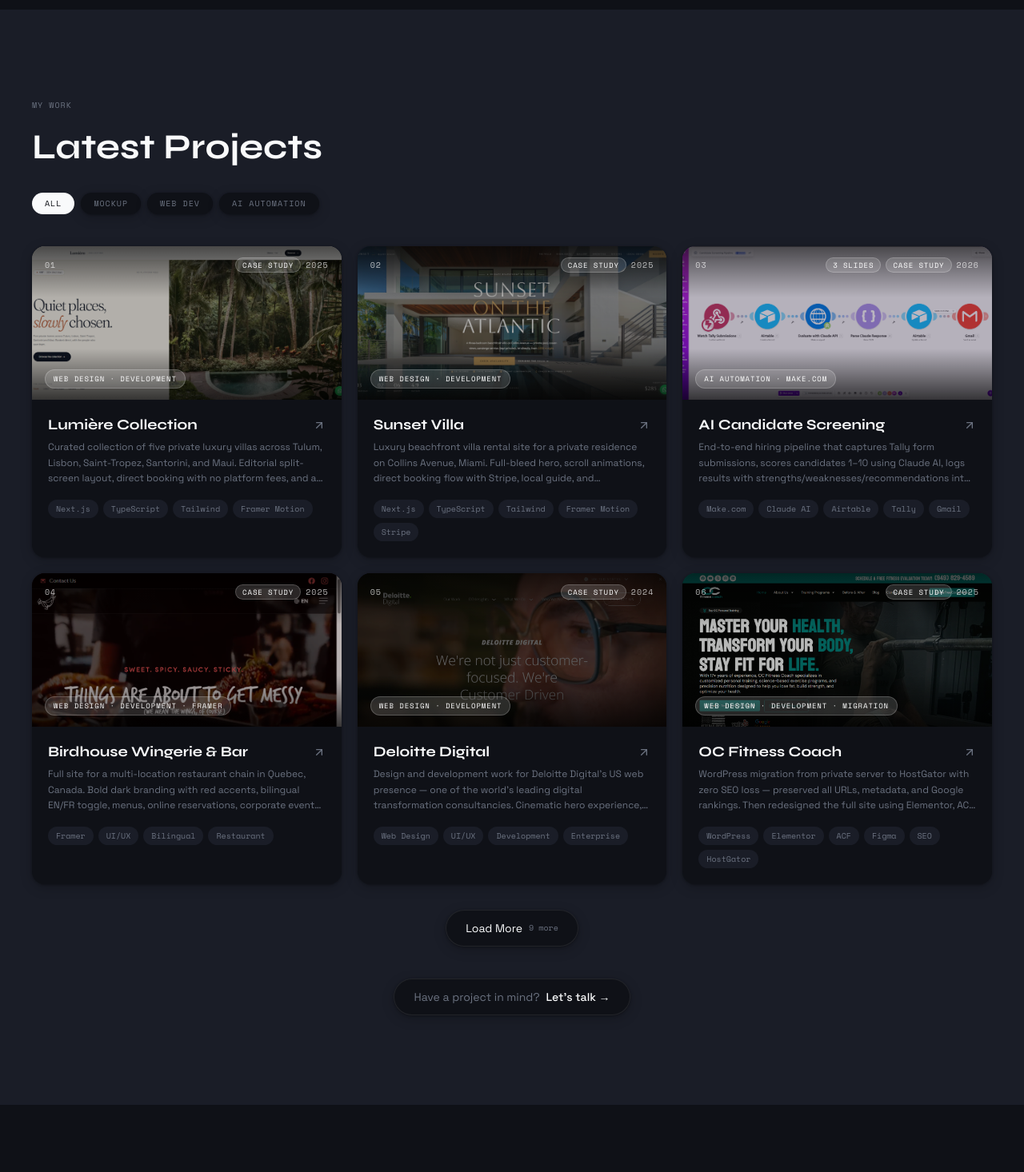
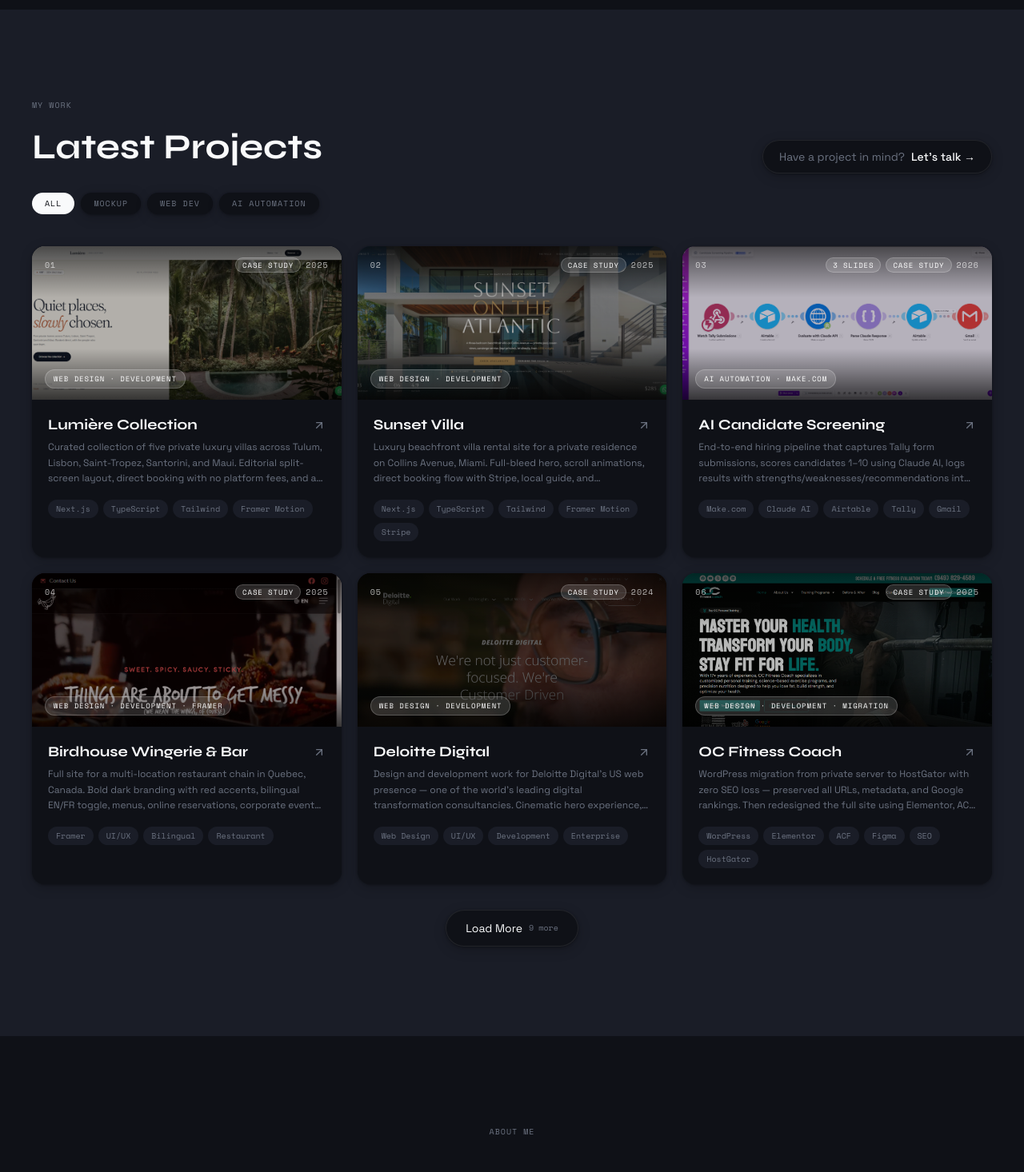
Before and after one commit to heisenvirg/vjg, a Next.js app: page / in a window 1280 px wide. Shown: the part 1838-3304 px from the top of the page at 80% size. Built offline with nearby package versions, Linux system fonts and the light colour scheme.

Commit message:
feat: move CTA inline with projects header, remove bottom CTA

```diff
--- a/src/components/sections/Projects.tsx
+++ b/src/components/sections/Projects.tsx
@@ -783,8 +783,9 @@ export default function Projects() {
             whileInView={{ opacity: 1, y: 0 }}
             viewport={{ once: true }}
             transition={{ duration: 0.6 }}
-            className="mb-6"
+            className="mb-6 flex items-end justify-between gap-4"
           >
+            <div>
               <p className="font-mono text-[10px] uppercase tracking-widest text-muted mb-3">
                 My Work
               </p>
@@ -794,6 +795,14 @@ export default function Projects() {
               >
                 Latest Projects
               </h2>
+            </div>
+            <a
+              href="#contact"
+              className="shrink-0 hidden sm:inline-flex items-center gap-2 px-5 py-2.5 rounded-full bg-bg shadow-card hover:shadow-card-hover font-sans text-sm text-muted hover:text-text transition-all border border-theme"
+            >
+              <span>Have a project in mind?</span>
+              <span className="text-text font-medium">Let&apos;s talk →</span>
+            </a>
           </motion.div>
 
           {/* Filter tabs */}
@@ -928,22 +937,6 @@ export default function Projects() {
             </motion.div>
           )}
 
-          {/* CTA */}
-          <motion.div
-            initial={{ opacity: 0, y: 10 }}
-            whileInView={{ opacity: 1, y: 0 }}
-            viewport={{ once: true }}
-            transition={{ duration: 0.5 }}
-            className="mt-10 text-center"
-          >
-            <a
-              href="#contact"
-              className="inline-flex items-center gap-2 px-6 py-3 rounded-full bg-bg shadow-card hover:shadow-card-hover font-sans text-sm text-muted hover:text-text transition-all border border-theme"
-            >
-              <span>Have a project in mind?</span>
-              <span className="text-text font-medium">Let&apos;s talk →</span>
-            </a>
-          </motion.div>
         </div>
       </section>
 
```
Lines whose indentation alone changed are shown as unchanged.
